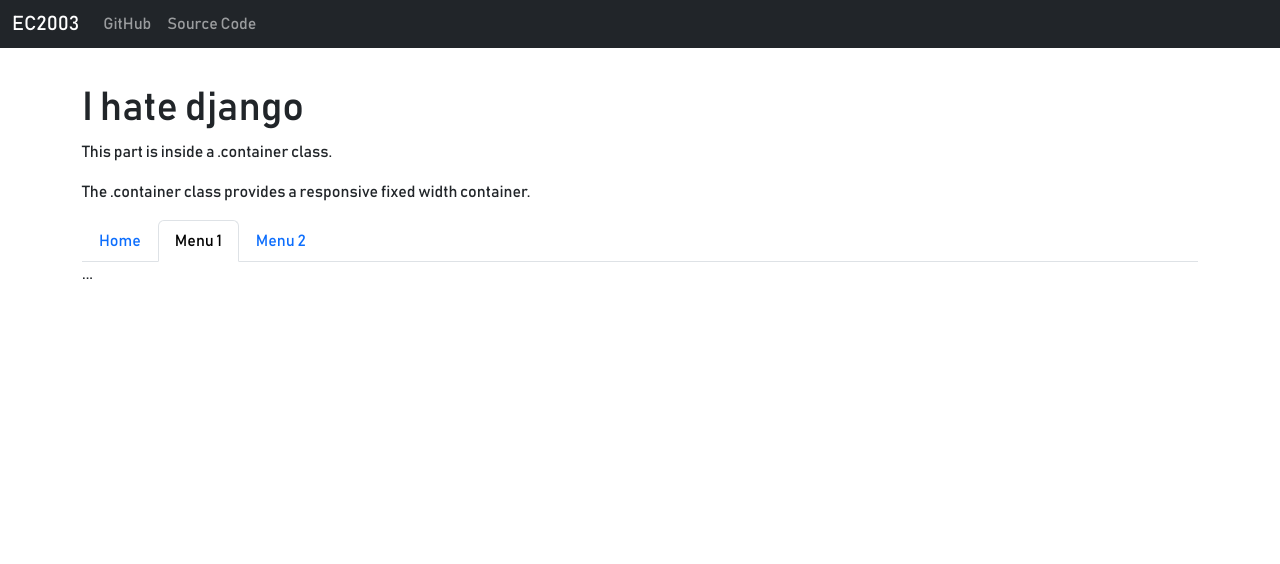
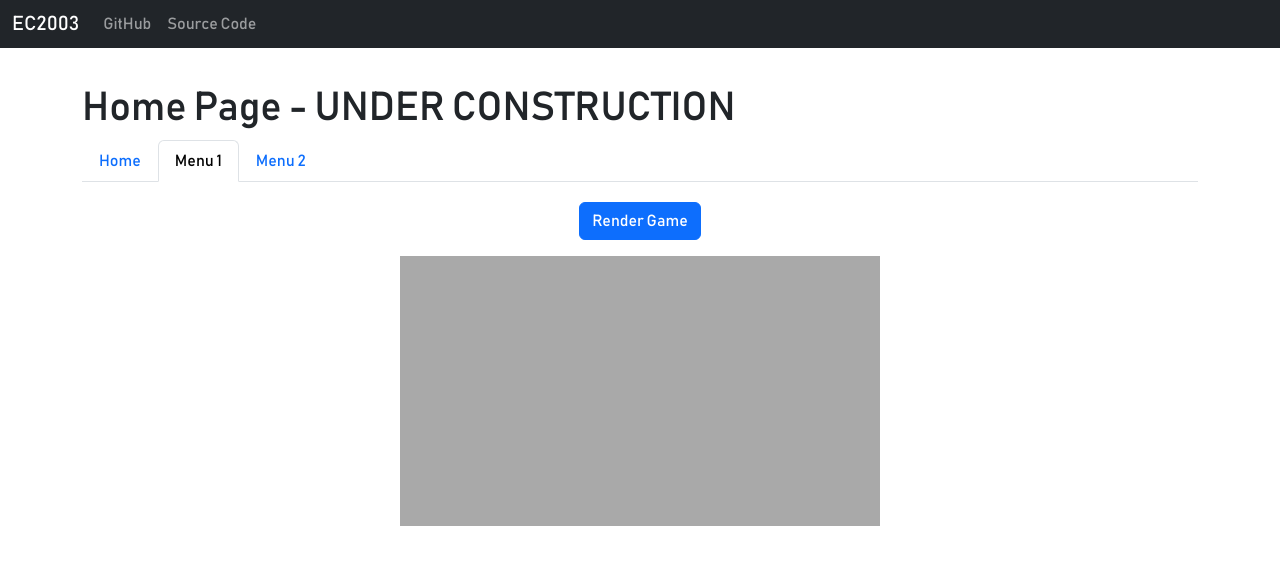
Before and after one commit to ec2003/ec2003.github.io, a plain HTML site: page index.html in a window 1280 px wide. Both pictures are taken after a click on the tab "Menu 1". Drawn offline with nearby package versions, Linux system fonts and the light colour scheme.

Commit message:
add canvas to menu1 tab in index.html

```diff
--- a/index.html
+++ b/index.html
@@ -8,8 +8,6 @@
     <script src="https://cdn.jsdelivr.net/npm/bootstrap@5.3.3/dist/js/bootstrap.bundle.min.js"></script>
     <!-- CSS CONFIG -->
     <link rel="stylesheet" href="static/style.css">
-    <!-- JS SCRIPT -->
-    <script type="text/javascript" src="js/home.js" defer></script>
     <title>Home Page</title>
 </head>
 <body>
@@ -37,11 +35,8 @@
     </nav>
 
     <div class="container mt-4" style="padding-top: 60px;">
-        <h1>I hate django</h1>
-        <p>This part is inside a .container class.</p>
-        <p>The .container class provides a responsive fixed width container.</p>
+        <h1>Home Page - UNDER CONSTRUCTION</h1>
     </div>
-
 
     <!-- Nav tabs -->
 <div class="container">
@@ -65,8 +60,19 @@
         <button onclick="renderHTML()" class="btn btn-primary">Render HTML</button>
         <div id="target"></div>
     </div>
-    <div class="tab-pane container fade" id="menu1">...</div>
-    <div class="tab-pane container fade" id="menu2">...</div>
+    <div class="tab-pane container fade" id="menu1">
+      <div class="d-grid gap-3">
+          <div class="d-flex justify-content-center" style="padding-top: 20px;">
+              <button onclick="startGame(); disableButton('startGameButton')" class="btn btn-primary" id="startGameButton">Render Game</button>
+          </div>
+          <div class="d-flex justify-content-center">
+              <canvas id="game" width="480" height="270" style="background-color: darkgray;"></canvas>
+          </div>
+      </div>
+  </div>
+    <div class="tab-pane container fade" id="menu2">
+      <div id="content"></div>
+    </div>
   </div>
 </body>
 <script>
@@ -78,5 +84,15 @@
       `;
       targetDiv.innerHTML = newHTML;
     }
+    function selfDestruct(button) {
+      button.parentNode.removeChild(button);
+    }
+    function disableButton(buttonId) {
+      const button = document.getElementById(buttonId);
+      button.disabled = true
+      button.classList.add('disabled-button');
+    }
   </script>
+  <!-- JS SCRIPT -->
+  <script src="js/home.js"></script>
 </html>
--- a/js/home.js
+++ b/js/home.js
@@ -0,0 +1,28 @@
+// function startGame() {
+//     const targetDiv = document.getElementById('game');
+//     const newHTML = `
+//         <h2>Dynamically Rendered Content</h2>
+//         <p>This content is added after the button click.</p>
+//       `;
+//       targetDiv.innerHTML = newHTML;
+//   }
+
+function startGame() {
+    const canvas = document.getElementById('game');
+    const ctx = canvas.getContext('2d');
+    // Draw a rectangle
+    ctx.fillStyle = 'blue';
+    ctx.fillRect(0, 0, 480, 270);
+
+    // Draw a circle
+    ctx.beginPath();
+    ctx.arc(100, 50, 30, 0, 2 * Math.PI);
+    ctx.fillStyle = 'red';
+    ctx.fill();
+    ctx.closePath();
+
+    // Draw text
+    ctx.font = '20px Arial';
+    ctx.fillStyle = 'black';
+    ctx.fillText('Hello, Canvas!', 20, 90);
+  }
--- a/static/style.css
+++ b/static/style.css
@@ -1,6 +1,9 @@
 @font-face {
     font-family: Bahnschrift;
     src: url('font/BAHNSCHRIFT.TTF');
+}
+:root {
+    --disabled-color: darkgray;
 }
 * {
     padding: 0;
@@ -16,3 +19,10 @@ body {
 #home-nav {
     max-height: 48px;
 }
+.btn:disabled, fieldset:disabled .btn {
+    color: var(--bs-btn-disabled-color);
+    pointer-events: none;
+    background-color: var(--disabled-color);
+    border-color: var(--disabled-color);
+    opacity: var(--bs-btn-disabled-opacity);
+}
```
